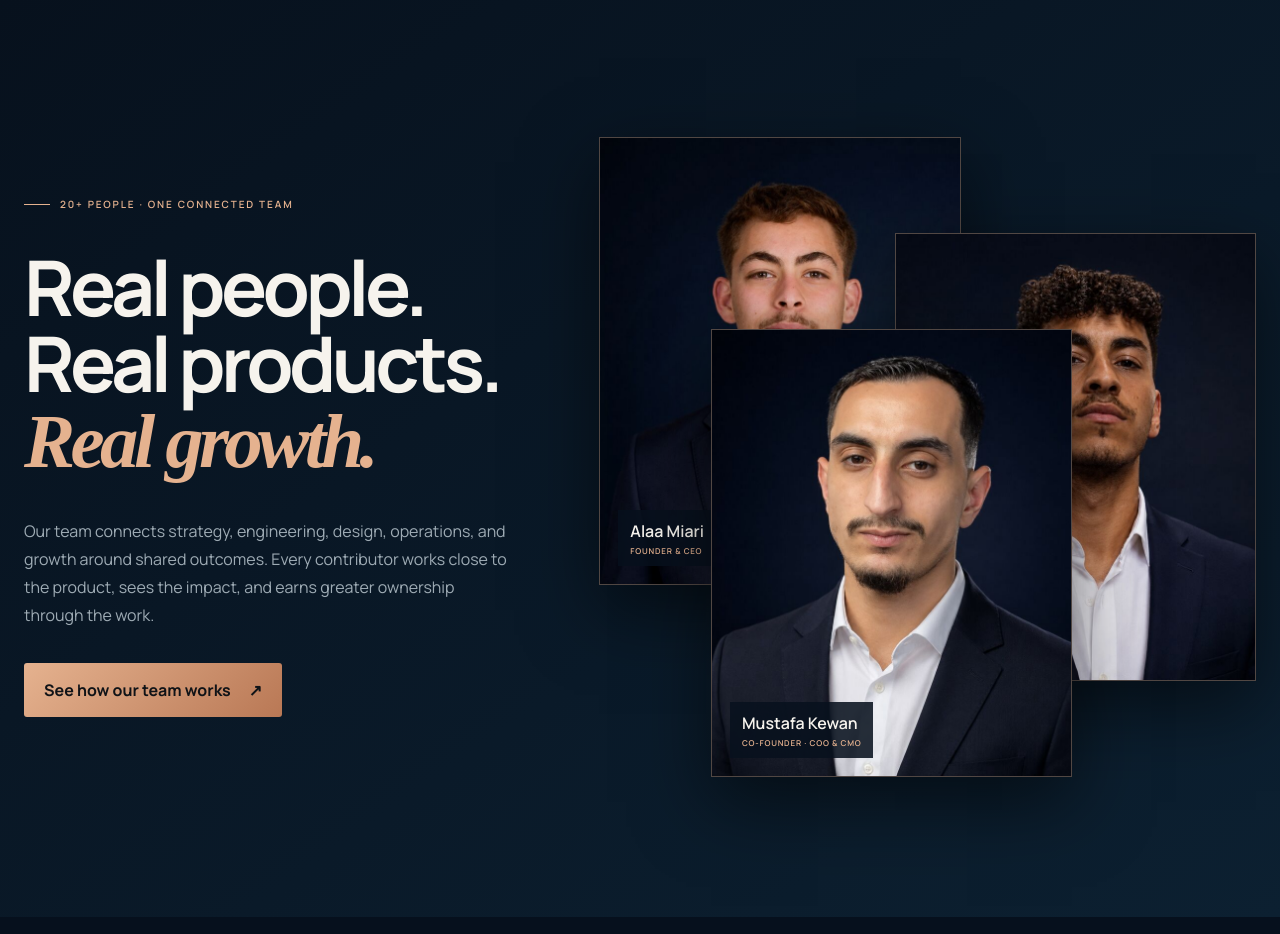
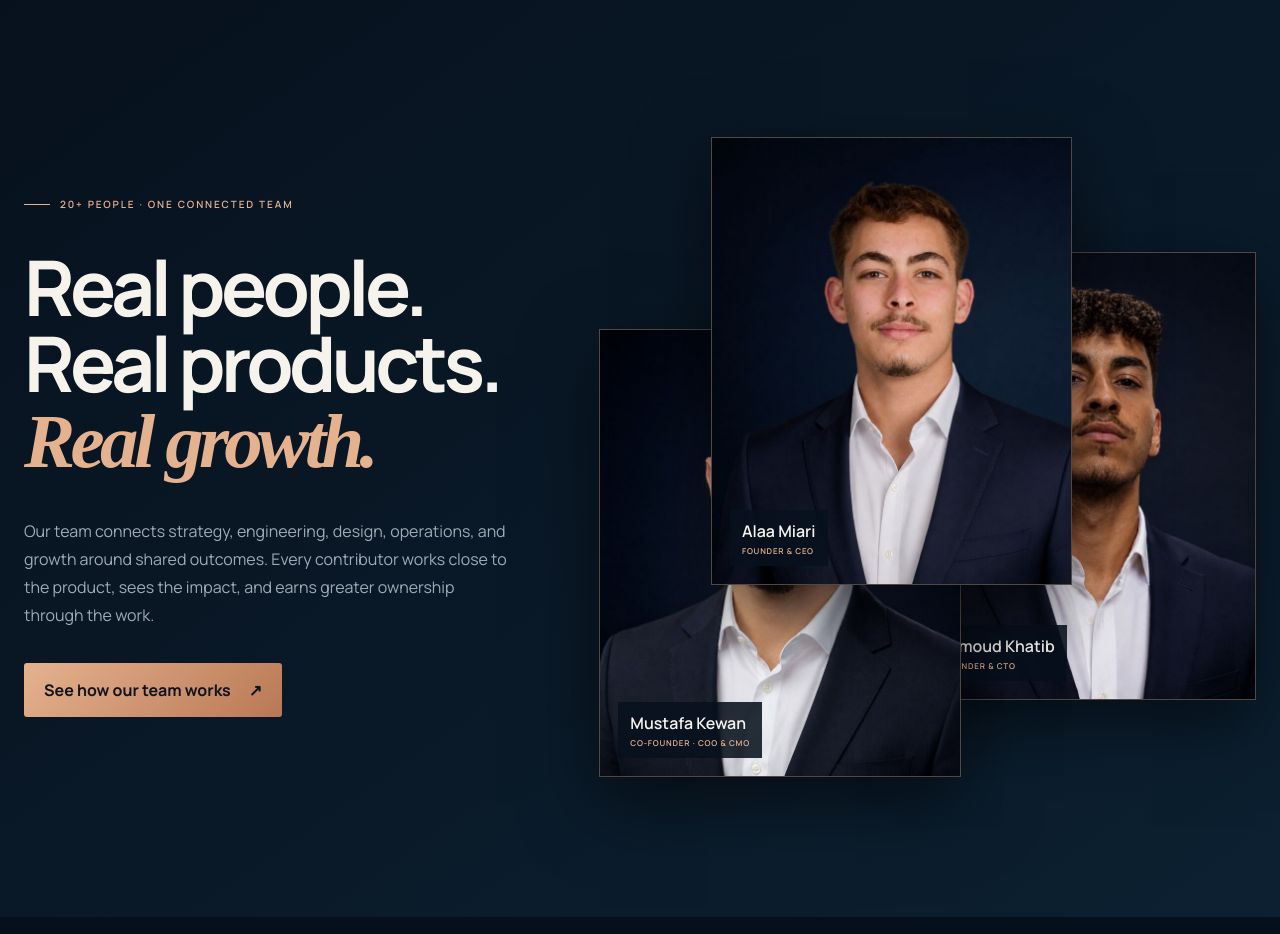
Before and after one commit to Alaami20/growwithyouu-landing, a React (Vite) app: page / in a window 1280 px wide. Shown: the part 1760-2694 px from the top of the page. Built offline with nearby package versions, Linux system fonts and the light colour scheme; a web font is replaced by a local one.

Commit message:
Place Alaa portrait first in founder stack

```diff
--- a/src/team-pulse.css
+++ b/src/team-pulse.css
@@ -1,4 +1,4 @@
 .teamPulse{padding:140px max(24px,calc((100vw - 1240px)/2));display:grid;grid-template-columns:.85fr 1.15fr;gap:90px;align-items:center;background:linear-gradient(145deg,#07111d,#0c2031)}
 .pulseCopy h2{font-size:clamp(48px,6vw,82px);line-height:.98;letter-spacing:-.06em;margin:38px 0}.pulseCopy h2 i{font-family:'Playfair Display';color:var(--copper2)}.pulseCopy p{color:#9eabb4;line-height:1.75;max-width:560px;margin-bottom:34px}
-.founderStack{height:640px;position:relative}.stackCard{position:absolute;width:55%;height:70%;overflow:hidden;border:1px solid #d9a28155;background:#0d1924;box-shadow:0 25px 70px #0008;transition:.5s}.stackCard:hover{z-index:5;transform:translateY(-12px)}.stackCard img{width:100%;height:100%;object-fit:cover}.stackCard span{position:absolute;left:18px;bottom:18px;padding:10px 12px;background:#07111ddd;font-weight:600}.stackCard small{display:block;color:var(--copper2);font-size:8px;margin-top:3px;text-transform:uppercase;letter-spacing:.1em}.stackCard.s0{left:0;top:0}.stackCard.s1{right:0;top:15%;z-index:2}.stackCard.s2{left:17%;bottom:0;z-index:3}
+.founderStack{height:640px;position:relative}.stackCard{position:absolute;width:55%;height:70%;overflow:hidden;border:1px solid #d9a28155;background:#0d1924;box-shadow:0 25px 70px #0008;transition:.5s}.stackCard:hover{z-index:6;transform:translateY(-12px)}.stackCard img{width:100%;height:100%;object-fit:cover}.stackCard span{position:absolute;left:18px;bottom:18px;padding:10px 12px;background:#07111ddd;font-weight:600}.stackCard small{display:block;color:var(--copper2);font-size:8px;margin-top:3px;text-transform:uppercase;letter-spacing:.1em}.stackCard.s0{left:17%;top:0;z-index:5}.stackCard.s1{right:0;top:18%;z-index:2}.stackCard.s2{left:0;bottom:0;z-index:3}
 @media(max-width:800px){.teamPulse{grid-template-columns:1fr;gap:50px;padding-top:90px;padding-bottom:90px}.founderStack{height:500px}.stackCard{height:66%;width:62%}.stackCard.s2{left:12%}}
```
